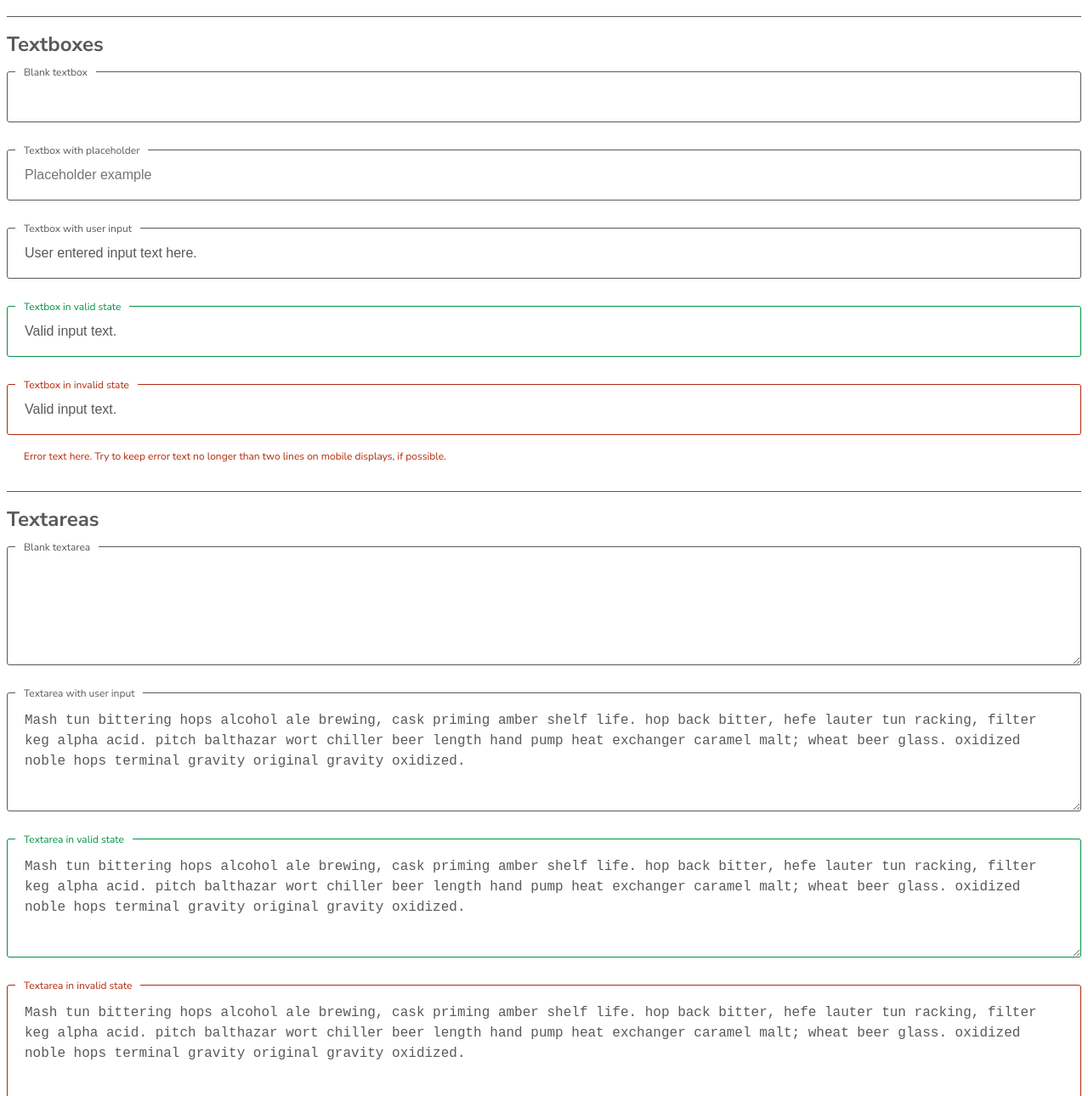
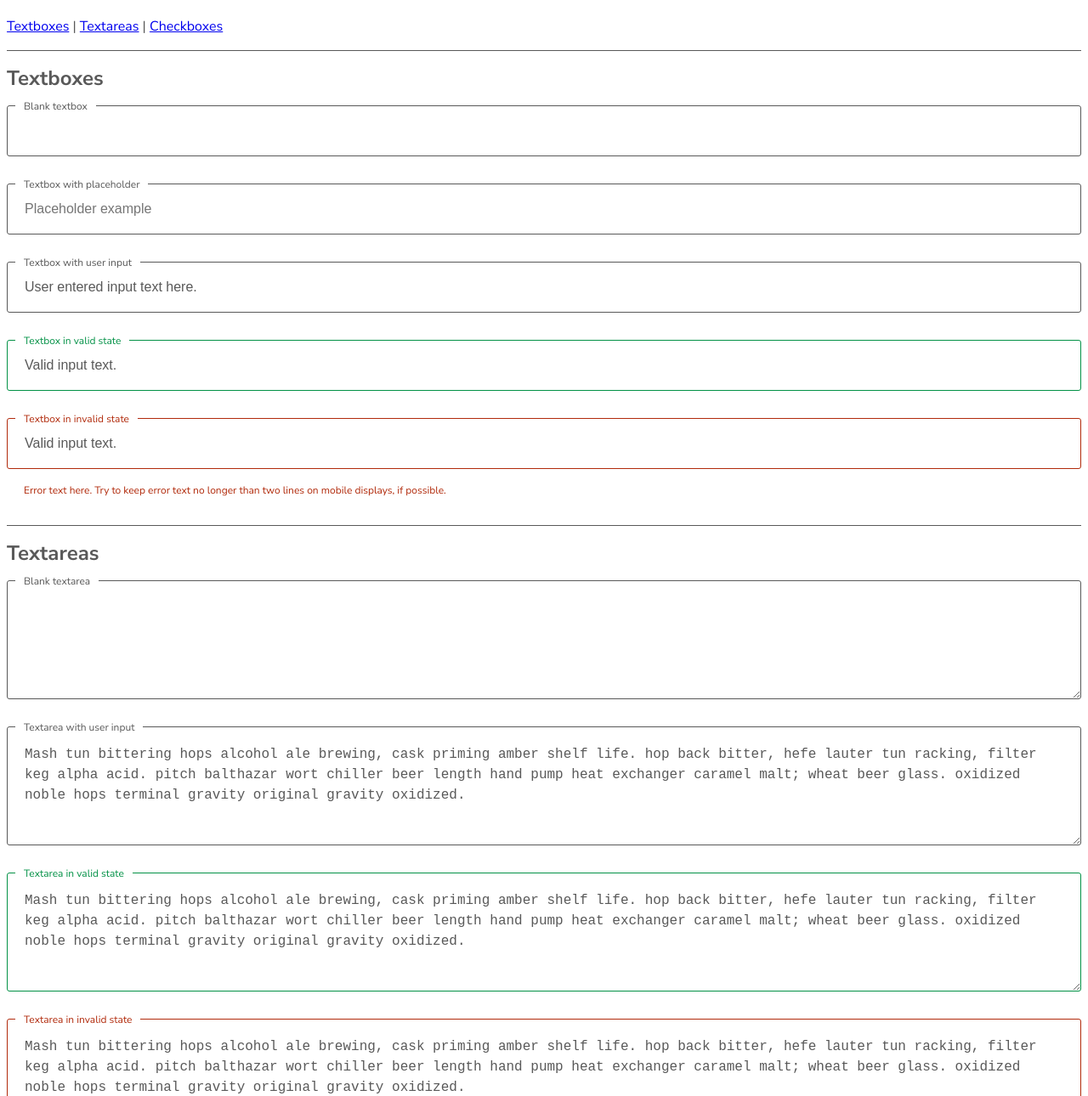
Before and after one commit to ejohnson-pa/components, a website: page index.html in a window 1280 px wide. Shown: the part 82-1372 px from the top of the page at 85% size. Drawn offline with Linux system fonts and the light colour scheme.

Commit message:
Added jump navigation

```diff
--- a/index.html
+++ b/index.html
@@ -11,8 +11,11 @@
 
         <h1>UI Pattern Library | Private Acre</h1>
 
+        <a href="#textboxes">Textboxes</a> | <a href="#textareas">Textareas</a> | <a href="#checkboxes">Checkboxes</a>
+
         <hr>
 
+        <section id="textboxes">
             <h2>Textboxes</h2>
 
             <div class="field">
@@ -40,9 +43,11 @@
                 <label for="input-5" class="label label--error">Textbox in invalid state</label>
                 <p class="error">Error text here. Try to keep error text no longer than two lines on mobile displays, if possible.</p>
             </div>
+        </section>
 
         <hr>
 
+        <section id="textareas">
             <h2>Textareas</h2>
 
             <div class="field">
@@ -65,9 +70,11 @@
                 <label for="textarea-4" class="label label--error">Textarea in invalid state</label>
                 <p class="error">Error text here. Try to keep error text no longer than two lines on mobile displays, if possible.</p>
             </div>
+        </section>
 
         <hr>
 
+        <section id="checkboxes">
             <h2>Checkboxes</h2>
 
             <div class="field">
@@ -84,5 +91,7 @@
                     <label for="checkbox-3">Checkbox Option 3</label>
                 </div>
             </div>
+        </section>
+
     </body>
 </html>
```
Lines whose indentation alone changed are shown as unchanged.
